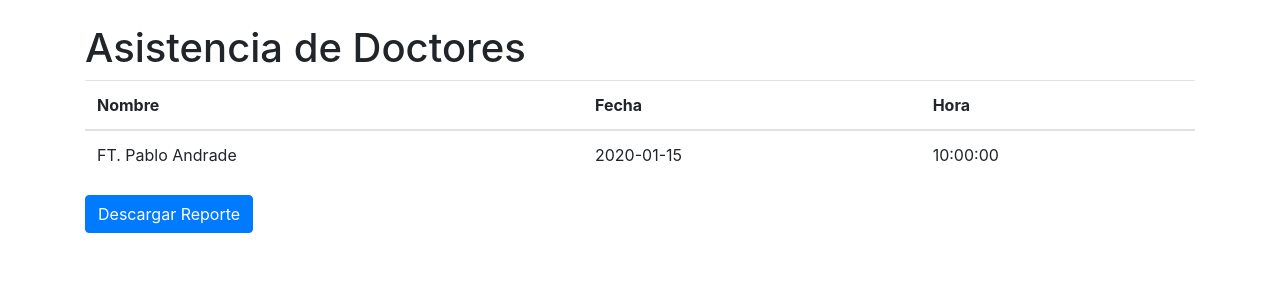
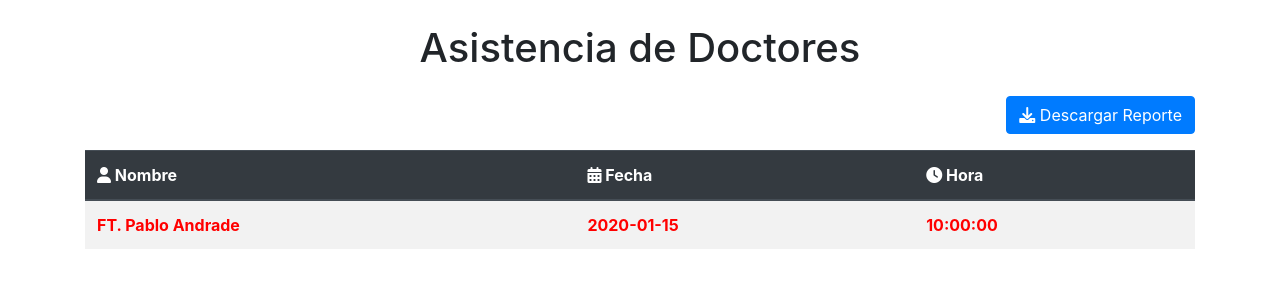
Before and after one commit to MateoRosero/CARF, a Flask app: page /asistencia_doctores in a window 1280 px wide. Shown: the top 300 px of the page. Run offline with Flask 3, Linux system fonts and the light colour scheme; data comes from the database, SQL or seed files in the repository; tables that the repository leaves empty hold one stand-in row (values such as "Sample post"); some libraries are stand-ins or nearby versions.

Commit message:
Se ingresaron rangos de tiempo para registrar la asistencia.

```diff
--- a/src/app.py
+++ b/src/app.py
@@ -3,12 +3,12 @@ from database import db, init_db
 from config import Config
 from sqlalchemy import text
 import os
-from datetime import datetime, timedelta, timezone
+from datetime import datetime, timedelta, timezone, time
 from admin.admin import admin_bp
 import qrcode
 import io
 import secrets
-import time
+#import time
 import jwt
 import uuid
 import socket
@@ -57,6 +57,8 @@ def insertar_doctores_iniciales():
                 Doctor(nombre="FT. Xavier Silva", especialidad="Máster en terapia manual", imagen="Xavier Silva.jpg"),
                 Doctor(nombre="FT. Katerine Arce ", especialidad="Máster en terapia manual", imagen="Katerine Arce.jpg"),
                 Doctor(nombre="FT. Andres Heredia", especialidad="Máster en terapia manual", imagen="Javier Ponce.jpg"),
+                Doctor(nombre="FT. Steve Negrete", especialidad="Coordinador", imagen="Javier Ponce.jpg"),
+                Doctor(nombre="FT. Claudia Iturralde", especialidad="Master en traumatología (Tutora)", imagen="Javier Ponce.jpg"),
 
             ]
 
@@ -300,8 +302,8 @@ TOKEN_EXPIRATION_SECONDS = 10
 
 def generate_token():
     payload = {
-        'iat': time.time(),
-        'exp': time.time() + TOKEN_EXPIRATION_SECONDS,  # Expira en 10 segundos
+        'iat': datetime.now(),
+        'exp': datetime.now() + timedelta(seconds=TOKEN_EXPIRATION_SECONDS),  # Expira en 10 segundos
         'nonce': str(uuid.uuid4())  # Valor único para cada token
     }
     token = jwt.encode(payload, app.secret_key, algorithm='HS256')
@@ -501,7 +503,7 @@ def generar_qr_pasante(pasante_id):
         return "Pasante no encontrado", 404
 
     # 🟢 Generar el QR con la IP correcta
-    url_qr = f"http://10.180.0.15:5000/escanear_qr_pasante?qr_code={pasante.id}"
+    url_qr = f"http://10.180.0.19:5000/escanear_qr_pasante?qr_code={pasante.id}"
 
     qr = qrcode.QRCode(version=1, box_size=10, border=5)
     qr.add_data(url_qr)
@@ -600,7 +602,7 @@ def generar_qr_doctor(doctor_id):
         return "Doctor no encontrado", 404
 
     # 🟢 Generar la URL correcta con la IP del servidor
-    url_qr = f"http://10.180.0.15:5000/escanear_qr_doctor?qr_code={doctor.id}"
+    url_qr = f"http://10.180.0.19:5000/escanear_qr_doctor?qr_code={doctor.id}"
 
     qr = qrcode.QRCode(version=1, box_size=10, border=5)
     qr.add_data(url_qr)
@@ -642,7 +644,25 @@ def escanear_qr_doctor():
 
 @app.route('/asistencia_doctores')
 def asistencia_doctores():
-    asistencias = obtener_datos_asistencia_doctores()
+    asistencias = obtener_datos_asistencia_doctores()  # Asegúrate de que esta función devuelva las horas como objetos datetime.time
+
+    # Define los turnos y sus rangos permitidos
+    turnos = {
+        'mañana': (time(7, 0), time(7, 15)),
+        'medio_dia': (time(9, 20), time(9, 25)),
+        'tarde': (time(13, 0), time(13, 15))
+    }
+
+    for asistencia in asistencias:
+        hora_asistencia = asistencia['Hora']
+        asistencia['tardio'] = True  # Por defecto, se considera tardío
+
+        # Determina el turno y valida
+        for turno, (inicio, fin) in turnos.items():
+            if inicio <= hora_asistencia <= fin:
+                asistencia['tardio'] = False
+                break
+
     return render_template('asistencia_doctores.html', asistencias=asistencias)
 
 if __name__ == '__main__':
--- a/src/views/templates/asistencia_doctores.html
+++ b/src/views/templates/asistencia_doctores.html
@@ -5,29 +5,40 @@
     <meta name="viewport" content="width=device-width, initial-scale=1.0">
     <title>Asistencia de Doctores</title>
     <link rel="stylesheet" href="https://stackpath.bootstrapcdn.com/bootstrap/4.5.2/css/bootstrap.min.css">
+    <link rel="stylesheet" href="https://cdnjs.cloudflare.com/ajax/libs/font-awesome/6.0.0-beta3/css/all.min.css">
 </head>
 <body>
     <div class="container mt-4">
-        <h1>Asistencia de Doctores</h1>
-        <table class="table">
-            <thead>
+        <h1 class="text-center mb-4">Asistencia de Doctores</h1>
+        <div class="d-flex justify-content-end mb-3">
+            <a href="/descargar_reporte_doctores" class="btn btn-primary">
+                <i class="fas fa-download"></i> Descargar Reporte
+            </a>
+        </div>
+        <table class="table table-striped table-hover">
+            <thead class="thead-dark">
                 <tr>
-                    <th>Nombre</th>
-                    <th>Fecha</th>
-                    <th>Hora</th>
+                    <th><i class="fas fa-user"></i> Nombre</th>
+                    <th><i class="fas fa-calendar-alt"></i> Fecha</th>
+                    <th><i class="fas fa-clock"></i> Hora</th>
                 </tr>
             </thead>
             <tbody>
                 {% for asistencia in asistencias %}
                 <tr>
-                    <td>{{ asistencia.Nombre }}</td>
-                    <td>{{ asistencia.Fecha }}</td>
-                    <td>{{ asistencia.Hora }}</td>
+                    <td class="{% if asistencia['tardio'] %}tardio{% endif %}">{{ asistencia['Nombre'] }}</td>
+                    <td class="{% if asistencia['tardio'] %}tardio{% endif %}">{{ asistencia['Fecha'] }}</td>
+                    <td class="{% if asistencia['tardio'] %}tardio{% endif %}">{{ asistencia['Hora'] }}</td>
                 </tr>
                 {% endfor %}
             </tbody>
         </table>
-        <a href="/descargar_reporte_doctores" class="btn btn-primary">Descargar Reporte</a>
     </div>
+    <style>
+        .tardio {
+            color: red;
+            font-weight: bold;
+        }
+    </style>
 </body>
 </html>
--- a/src/views/templates/index.html
+++ b/src/views/templates/index.html
@@ -225,7 +225,7 @@
         <h1>Centro de Atencion y Rehabilitacion Fisioterapia</h1>
     </header>
     <a href="{{ url_for('login') }}">
-        <img src="{{ url_for('static', filename='img/inicio sesion.jpg') }}" alt="Admin" style="width: 50px; height: 50px;">
+        <img src="{{ url_for('static', filename='img/iconos/icono admin.png') }}" alt="admin" class="social-icon">
     </a>
     <nav class="container-fluid">
         <ul>
```
Also changed, not shown: src/static/img/iconos/icono admin.png (added).
